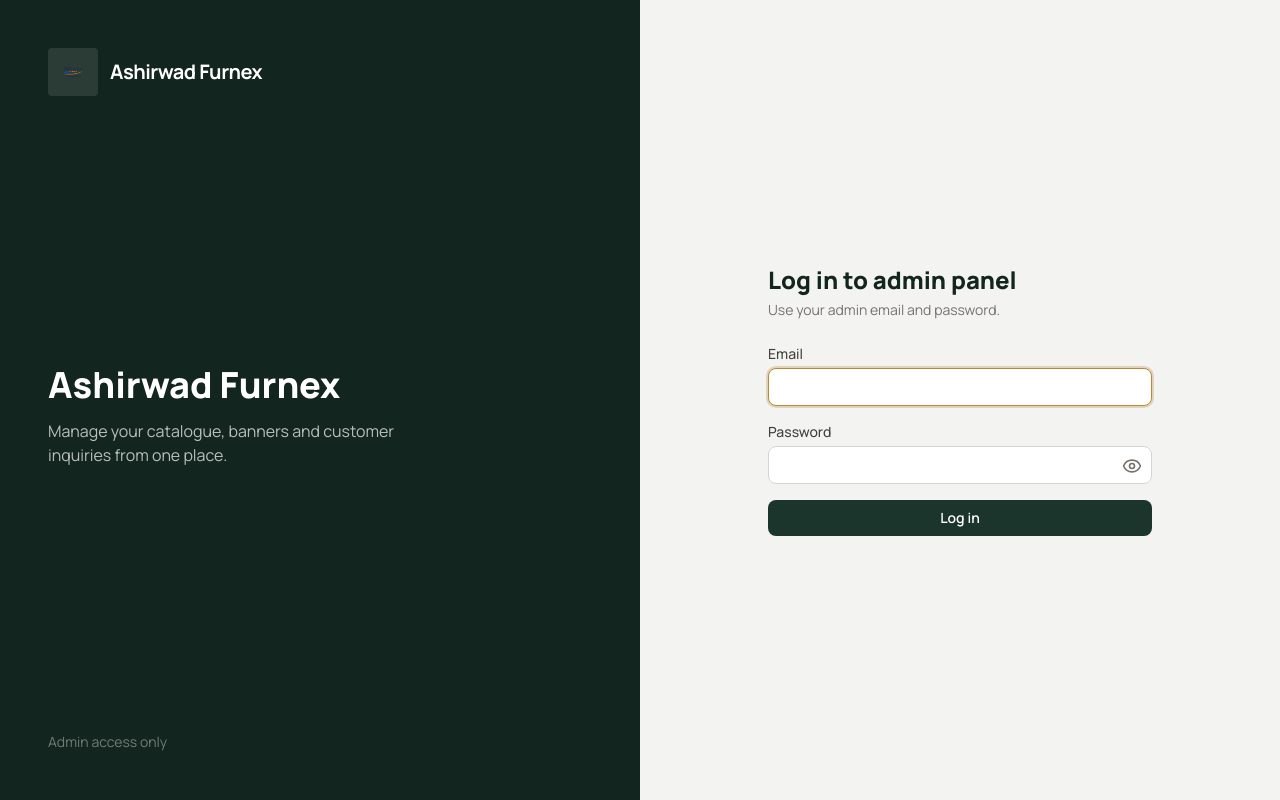
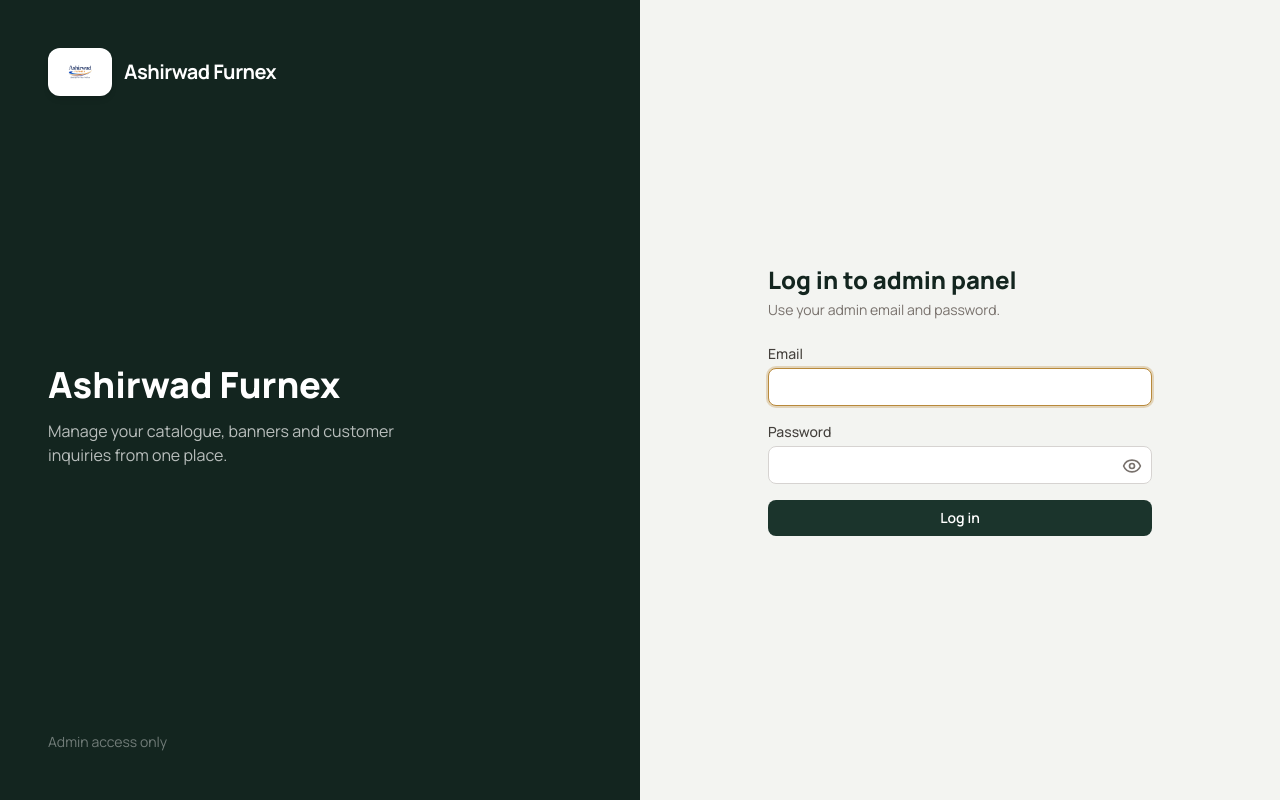
Before and after one commit to itsakshisingh/ashirwad-furniture, a React (Vite) app in the folder furnexadmin/: page /login in a window 1280 px wide. Built offline with nearby package versions, Linux system fonts and the light colour scheme.

Commit message:
style: add pure white high-contrast background badge container for logo in sidebar and login

```diff
--- a/furnexadmin/src/components/Layout.jsx
+++ b/furnexadmin/src/components/Layout.jsx
@@ -23,7 +23,9 @@ export default function Layout() {
     <div className="flex h-full flex-col bg-ink-900 text-white">
       <div className="flex items-center justify-between px-5 py-5 border-b border-white/10">
         <div className="flex items-center gap-3 min-w-0">
-          <img src={logo} alt="Ashirwad Furnex" className="h-10 w-auto max-w-[42px] object-contain rounded bg-white/10 p-0.5 shrink-0" />
+          <div className="flex h-11 w-14 shrink-0 items-center justify-center rounded-xl bg-white p-1 shadow-md">
+            <img src={logo} alt="Ashirwad Furnex" className="h-full w-full object-contain" />
+          </div>
           <div className="min-w-0">
             <p className="text-base font-extrabold leading-tight truncate">Ashirwad Furnex</p>
             <p className="text-xs text-white/60">Admin panel</p>
@@ -61,7 +63,9 @@ export default function Layout() {
       )}
       <header className="sticky top-0 z-20 flex items-center gap-3 border-b border-stone-200 bg-white px-4 py-3 lg:hidden">
         <button onClick={() => setOpen(true)} className="rounded-lg p-1.5 hover:bg-stone-100" aria-label="Open menu"><Menu className="h-6 w-6" /></button>
-        <img src={logo} alt="Ashirwad Furnex" className="h-8 w-auto max-w-[36px] object-contain rounded" />
+        <div className="flex h-9 w-12 shrink-0 items-center justify-center rounded-lg bg-stone-50 border border-stone-200 p-1">
+          <img src={logo} alt="Ashirwad Furnex" className="h-full w-full object-contain" />
+        </div>
         <p className="font-extrabold text-sm sm:text-base">Ashirwad Furnex</p>
       </header>
       <main className="mx-auto max-w-7xl p-4 sm:p-6 lg:p-8"><Outlet /></main>
--- a/furnexadmin/src/pages/Login.jsx
+++ b/furnexadmin/src/pages/Login.jsx
@@ -34,7 +34,9 @@ export default function Login() {
     <div className="grid min-h-screen lg:grid-cols-2">
       <div className="hidden flex-col justify-between bg-ink-900 p-12 text-white lg:flex">
         <div className="flex items-center gap-3">
-          <img src={logo} alt="Ashirwad Furnex" className="h-12 w-auto max-w-[50px] object-contain rounded bg-white/10 p-1" />
+          <div className="flex h-12 w-16 shrink-0 items-center justify-center rounded-xl bg-white p-1.5 shadow-md">
+            <img src={logo} alt="Ashirwad Furnex" className="h-full w-full object-contain" />
+          </div>
           <span className="text-xl font-bold tracking-tight">Ashirwad Furnex</span>
         </div>
         <div>
```
